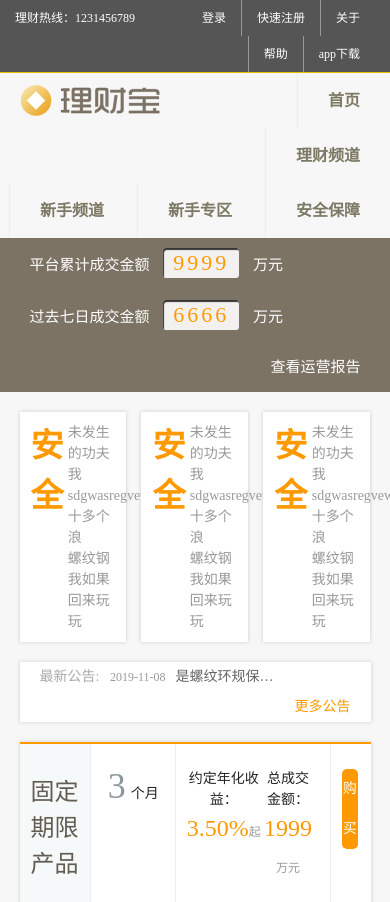
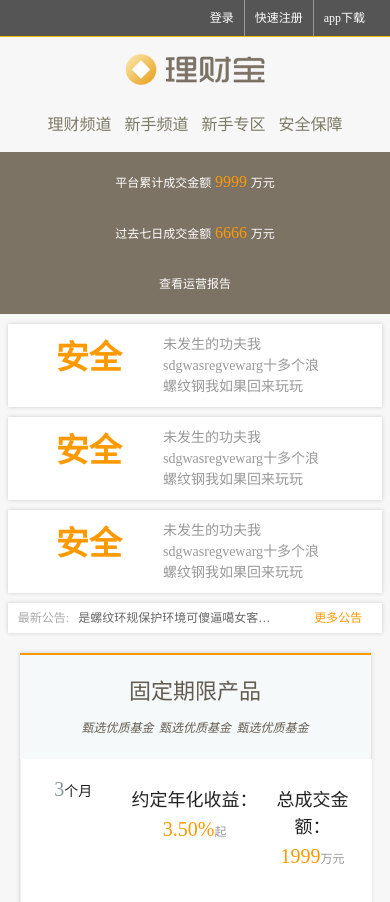
Before and after one commit to RionZZZ/Learn-Responsive, a plain HTML site: page src/index.html in a window 390 px wide. Shown: the top 902 px of the page. Drawn offline with Linux system fonts and the light colour scheme.

Commit message:
media css

```diff
--- a/src/css/main.css
+++ b/src/css/main.css
@@ -143,7 +143,7 @@ header .main ul li {
 
 header .main ul li a {
     display: inline-block;
-    padding: 0 3rem;
+    padding: 0 2.5rem;
     line-height: 5.5rem;
     font-size: 1.6rem;
     font-weight: bold;
@@ -526,3 +526,231 @@ footer p {
     text-align: center;
     color: #999;
 }
+
+
+@media only screen and (max-width: 50em) {
+    header .main .brand {
+        float: none;
+        display: block;
+        padding: 0;
+        margin: 1.5rem auto 0.5rem;
+        text-align: center;
+    }
+
+    header .main ul {
+        text-align: center;
+    }
+
+    header .main ul li {
+        border: none;
+    }
+
+    header .main ul li a {
+        padding: 0 1.5rem;
+    }
+
+    header .top ul li a {
+        padding: 0 1rem;
+    }
+
+    .trans-data {
+        padding: 1rem 0.5rem;
+    }
+
+    .trans-data span {
+        font-size: 1.2rem;
+    }
+
+    .trans-data span.trans-money {
+        font-size: 1.6rem;
+        margin: 0;
+        padding: 0;
+        letter-spacing: inherit;
+        box-shadow: none;
+        background: transparent;
+    }
+
+    .trans-report a {
+        font-size: 1.2rem;
+    }
+
+    .product h2 {
+        float: none;
+        width: 100%;
+        margin-top: 2rem;
+        font-size: 2.2rem;
+    }
+
+    .product h2 em:first-child {
+        margin-top: 0;
+    }
+
+    .product h2 em {
+        display: inline;
+        font-size: 1.2rem;
+    }
+
+    .product .product-content {
+        float: none;
+        width: 100%;
+    }
+
+    .product .product-content .item h3 {
+        margin-bottom: 0;
+    }
+
+    .product .product-content .item h3 em {
+        font-size: 2.4rem;
+    }
+
+    .product .product-content .item .product-info {
+        padding: 1rem 1rem 0;
+        font-size: 1.2rem;
+    }
+
+    .product .product-content .item .product-info p span {
+        font-size: 2rem;
+    }
+
+    .product .product-content .item .buy a {
+        margin: 0.5rem auto;
+    }
+
+    .footer-content .brand {
+        display: none;
+    }
+
+    .footer-content ul {
+        width: 20%;
+    }
+
+    .footer-content ul li {
+        font-size: 1.2rem;
+        line-height: 2rem;
+    }
+
+    .footer-content ul li.title {
+        font-size: 1.4rem;
+        line-height: 2.5rem;
+    }
+}
+
+@media only screen and (min-width: 30.0625em) and (max-width: 50em) {
+
+    .feature .item h3,
+    .feature .item p {
+        display: block;
+        width: 100%;
+        font-size: 2.6rem;
+        text-align: center;
+    }
+
+    .feature .item p {
+        font-size: 1.2rem;
+    }
+}
+
+@media only screen and (max-width: 30em) {
+    header .main ul li {
+        line-height: 3rem;
+    }
+
+    header .main ul li:first-child {
+        display: none;
+    }
+
+    header .main ul li a {
+        font-weight: normal;
+        padding: 0 0.5rem;
+    }
+
+    header .top .tel,
+    header .top ul li:nth-child(3),
+    header .top ul li:nth-child(4) {
+        display: none;
+    }
+
+    .transaction {
+        padding: 0.5rem 0;
+    }
+
+    .trans-data,
+    .trans-report {
+        float: none;
+        text-align: center;
+    }
+
+    .trans-data .trans-report a {
+        padding: 0;
+    }
+
+    .feature {
+        width: 96%;
+        margin: 1rem auto;
+    }
+
+    .feature .item {
+        display: block;
+        width: auto;
+    }
+
+    .feature .item+.item {
+        margin: 1rem 0 0;
+    }
+
+    .notice {
+        width: 96%;
+        margin: 1rem auto;
+        font-size: 1.2rem;
+    }
+
+    .notice a {
+        margin-left: 1rem;
+    }
+
+    .notice a span {
+        display: none;
+    }
+
+    .product h2 em:first-child::before {
+        content: " ";
+        display: table;
+    }
+
+    .product .product-content .item h3 em {
+        font-size: 2rem;
+        margin-right: 0;
+    }
+
+    .product .product-content .item .product-info {
+        float: right;
+        width: 70%;
+        padding: 1rem 0;
+        border: none;
+    }
+
+    .product .product-content .item .product-info p {
+        font-size: 1.8rem;
+    }
+
+    .product .product-content .item .buy {
+        clear: both;
+        float: none;
+        width: 100%;
+        padding: 1rem 0 2rem;
+    }
+
+    .product .product-content .item .buy a {
+        margin-top: 0;
+        max-width: 26rem;
+    }
+
+    .footer-content {
+        width: 98%;
+    }
+
+    .footer-content ul li.title {
+        font-size: 1.2rem;
+        line-height: 2rem;
+    }
+}
```
